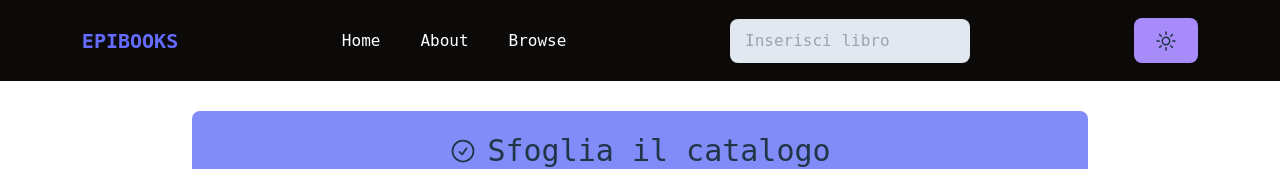
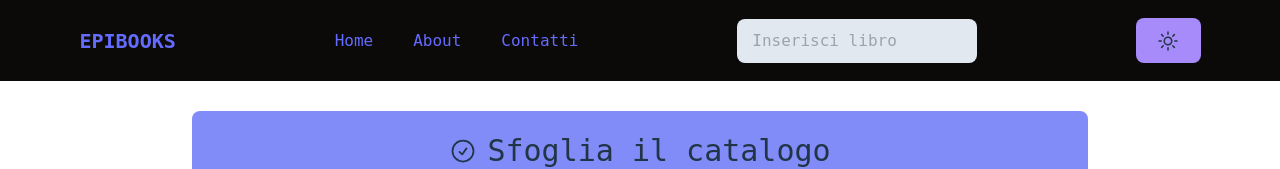
Before and after one commit to Vins796/EpiBooks, a React (Vite) app in the folder epi-books/: page / in a window 1280 px wide. Shown: the top 169 px of the page. Built offline with nearby package versions, Linux system fonts and the light colour scheme; no server answers.

Commit message:
aggiunta link nav router

```diff
--- a/epi-books/src/App.jsx
+++ b/epi-books/src/App.jsx
@@ -6,16 +6,15 @@ import MyNav from './components/MyNav';
 import Home from './pages/Home';
 import About from './pages/About';
 import Contatti from './pages/Contatti';
+import Error from './pages/Error';
 import MyFooter from './components/MyFooter';
+
 
 // Importo gli stati
 import { useState } from 'react';
 import { ThemeContext } from './modules/Context';
 
-import { BrowserRouter as Router, Routes, Route, NavLink } from "react-router-dom";
-
-
-
+import { BrowserRouter as Router, Routes, Route } from "react-router-dom";
 
 export default function App() {
 
@@ -29,12 +28,13 @@ export default function App() {
   return (
     <Router>
       <ThemeContext.Provider value={[theme, setTheme]}>
-        <MyNav testo={testo} setTesto={setTesto} handleChange={handleChange} navLink={NavLink}/>
+        <MyNav testo={testo} setTesto={setTesto} handleChange={handleChange}/>
 
         <Routes>
           <Route path='/' element={<Home type={type} setType={setType} testo={testo}/>}></Route>
           <Route path='/about' element={<About />}></Route>
           <Route path='/contatti' element={<Contatti />}></Route>
+          <Route path='/*' element={<Error />}></Route>
         </Routes>
 
         <MyFooter />
--- a/epi-books/src/components/AllTheBooks.jsx
+++ b/epi-books/src/components/AllTheBooks.jsx
@@ -1,9 +1,13 @@
-import { useState, useEffect } from 'react';
 import SingleBook from './SingleBook';
-import { CircularProgress } from "@mui/material";
 import CommentArea from './CommentArea';
 
+import { useState, useEffect } from 'react';
+import { CircularProgress } from "@mui/material";
+import { useNavigate } from "react-router-dom";
+
 export default function AllTheBooks({ books, testo }) {
+
+  const navigazione = useNavigate();
   const [isLoading, setIsLoading] = useState(true);
   const [filteredBooks, setFilteredBooks] = useState([]);
 
--- a/epi-books/src/components/MyNav.jsx
+++ b/epi-books/src/components/MyNav.jsx
@@ -2,8 +2,9 @@ import { useContext } from 'react'
 import Input from './Input'
 import { ThemeContext } from '../modules/Context'
 import { MoonIcon, SunIcon } from '@heroicons/react/24/outline'
+import { Link } from 'react-router-dom'
 
-export default function MyNav({ testo, handleChange, navLink }) {
+export default function MyNav({ testo, handleChange }) {
 
     function classNames(...classes) {
         return classes.filter(Boolean).join(' ')
@@ -20,9 +21,22 @@ export default function MyNav({ testo, handleChange, navLink }) {
             <div className="text-indigo-400 uppercase"><a className="font-bold text-xl" href="#">EpiBooks</a></div>
             <div>
                 <ul className="flex gap-10">
-                    <li><a className={classNames('hover:text-indigo-400', themeCtx === 'dark' ? 'text-white' : 'text-black')} href="#">Home</a></li>
-                    <li><a className={classNames('hover:text-indigo-400', themeCtx === 'dark' ? 'text-white' : 'text-black')} href="#">About</a></li>
-                    <li><a className={classNames('hover:text-indigo-400', themeCtx === 'dark' ? 'text-white' : 'text-black')} href="#">Browse</a></li>
+                    <li>
+                        <a className={classNames('hover:text-indigo-400', themeCtx === 'dark' ? 'text-white' : 'text-black')} href="#">
+                            <Link to='/'>Home</Link>
+                        </a>
+                    </li>
+                    <li>
+                        <a className={classNames('hover:text-indigo-400', themeCtx === 'dark' ? 'text-white' : 'text-black')} href="#">
+                            <Link to='/about'>About</Link>
+                        </a>
+                    </li>
+                    <li>
+                        <a className={classNames('hover:text-indigo-400', themeCtx === 'dark' ? 'text-white' : 'text-black')} href="#">
+                            <Link to='/contatti'>Contatti</Link>
+                        </a>
+                    </li>
+
                 </ul>
             </div>
             <Input testo={testo} handleChange={handleChange}/>
```
